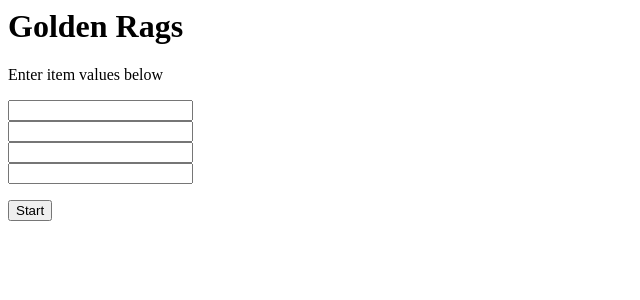
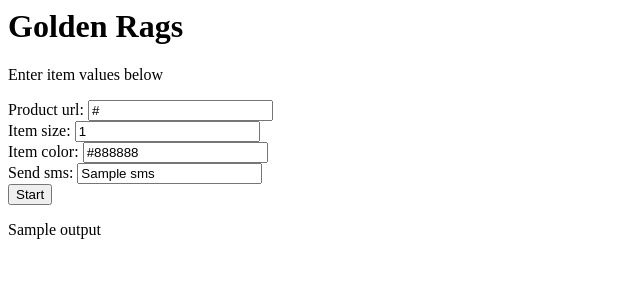
Before and after one commit to aljanjic/GoldenRags_Flask, a Flask app: template templates/index.html in a window 1280 px wide. Shown: the top 300 px of the page, without its empty margins (0-640 px from the left). Run offline with Flask 2, Linux system fonts and the light colour scheme; the template is opened without the code that fills it: most values are stand-ins (such as "Sample title", 1, 10 or a date in 2020); parts of the project's set-up code (start-up, migrations or seed data) failed here and were passed over.

Commit message:
Captured users form, still need to prevent refresh of form

```diff
--- a/main.py
+++ b/main.py
@@ -16,25 +16,43 @@ from lxml import html
 from urllib.parse import urlparse, parse_qs
 import random
 
-from flask import Flask, render_template
+from flask import Flask, render_template, request
 
 app = Flask(__name__)
 
+
 @app.route('/')
 def home():
+  print('Get request string')
   return render_template('index.html')
+
+
+@app.route('/', methods=['POST'])
+def home_post():
+  url = request.form['url']
+  itemSize = request.form['itemSize']
+  itemColor = request.form['itemColor']
+  sms = request.form['sms']
+  return render_template('index.html',
+                         output='Start button works',
+                         Url=url,
+                         ItemSize=itemSize,
+                         ItemColor=itemColor,
+                         Sms=sms)
+
 
 app.run(host='0.0.0.0')
 
+url = 'https://www.zara.com/sk/sk/priliehave-vyblednute-tricko-p04424014.html?v1=241353529&v2=2184408'
+itemColor = 'Norková'
+itemSize = 'S'
+sms = 'ne'
+buy = 'ne'
 
-# url = 'https://www.zara.com/sk/sk/vysivane-midi-saty-p02895994.html?v1=255780543&v2=2184117'
-# itemColor = 'Šedobiela'
-# itemSize = 'L'.upper()
-# sms = 'da'.upper()
-# buy = 'ne'
+found = False
+atempt = 1
 
-# found = False
-# atempt = 1
+print(url)
 
 
 def get_drvier():
@@ -216,5 +234,5 @@ query_params = parse_qs(query_string)
 v1_param = query_params.get('v1', [None])[0]
 
 while found == False:
-  get_krpu(url, itemColor, itemSize, buy, sms)
+  get_krpu(url, itemColor, itemSize, buy='ne', sms='ne')
   atempt += 1
--- a/templates/index.html
+++ b/templates/index.html
@@ -2,26 +2,31 @@
   <h1> Golden Rags </h1>
   <p> Enter item values below </p>
 
-  <form>
-    <div>
-      <input></input>
+  <form form method='POST'>
+    <div class='m-2'>
+      <label>Product url: </label>
+      <input value='{{Url}}' name='url'></input>
     </div>
 
-    <div>
-      <input></input>
+    <div class='m-2'>
+      <label>Item size: </label>
+      <input value='{{ItemSize}}' name='itemSize'></input>
     </div>
 
-    <div>
-      <input></input>
+    <div class='m-2'>
+      <label>Item color: </label>
+      <input value='{{ItemColor}}' name='itemColor' ></input>
     </div>
 
-    <div>
-      <input></input>
+    <div class='m-2'>
+      <label>Send sms: </label>
+      <input value='{{Sms}}' name='sms' ></input>
     </div>
 
-    <p></p>
+    <button>Start</button>
 
-    <button>Start</button>
+    <p>{{output}}</p>
+
   </form>
 
 </div>
```
